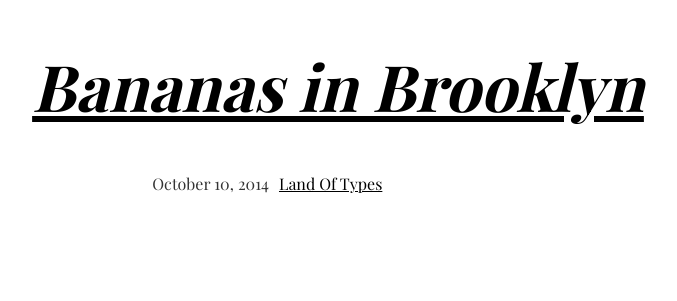
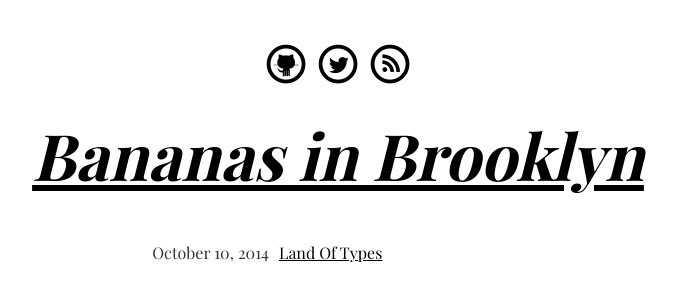
Before and after one commit to maerch/maerch.github.io, a Jekyll site: the page built from index.html, in a window 1280 px wide. Shown: the top 301 px of the page, without its empty margins (302-979 px from the left). Built offline with Jekyll 4.4.1, drawn with Linux system fonts in a browser that asks for light colours; some web fonts are replaced.

Commit message:
Links to github, twitter and rss

```diff
--- a/_layouts/default.html
+++ b/_layouts/default.html
@@ -18,15 +18,20 @@
 
   <body>
 
-<header id="header">
-  <h1><a href="/">Bananas in Brooklyn</a></h1>
-</header>
+  <div id="links">
+    <a href="https://github.com/maerch"><img src="/img/github.gif" /></a>
+    <a href="https://twitter.com/maerch"><img src="/img/twitter.gif" /></a>
+    <a href="/feed.xml"><img src="/img/rss.gif" /></a>
+    <!--a href="/about.html"><img src="/img/info.gif" /></a-->
+  </div>
 
-  <!-- Main content -->
+  <header id="header">
+    <h1><a href="/">Bananas in Brooklyn</a></h1>
+  </header>
+
   <div class="content">
     {{ content }}
   </div>
 
-  <!-- Javascript -->
   </body>
 </html>
--- a/_layouts/posting.html
+++ b/_layouts/posting.html
@@ -13,6 +13,6 @@ layout: default
   </div>
 
   <div id="disclaimer">
-    You do not like my spelling or grammar? Forgive me, I am not a native speaker and would greatly appreciate any pull request for correction.
+    You do not like my spelling or grammar? <a href="https://github.com/maerch/maerch.github.io">Pull requests</a> are greatly appreciate.
   </div>
 </div>
--- a/css/style.sass
+++ b/css/style.sass
@@ -70,6 +70,7 @@ h1
   font-weight: 700
   font-family: "Playfair Display", serif
   font-size: 4em
+  margin-top: 20px
   &.posting
     font-size: 2em
     width: 60%
@@ -94,3 +95,8 @@ table#postings
     td.title
       width: 66%
       text-align: left
+
+#links
+  width: 300px
+  text-align: center
+  margin: 40px auto 0px auto
```
Also changed, not shown: img/github.gif (added), img/info.gif (added), img/rss.gif (added), img/twitter.gif (added).
